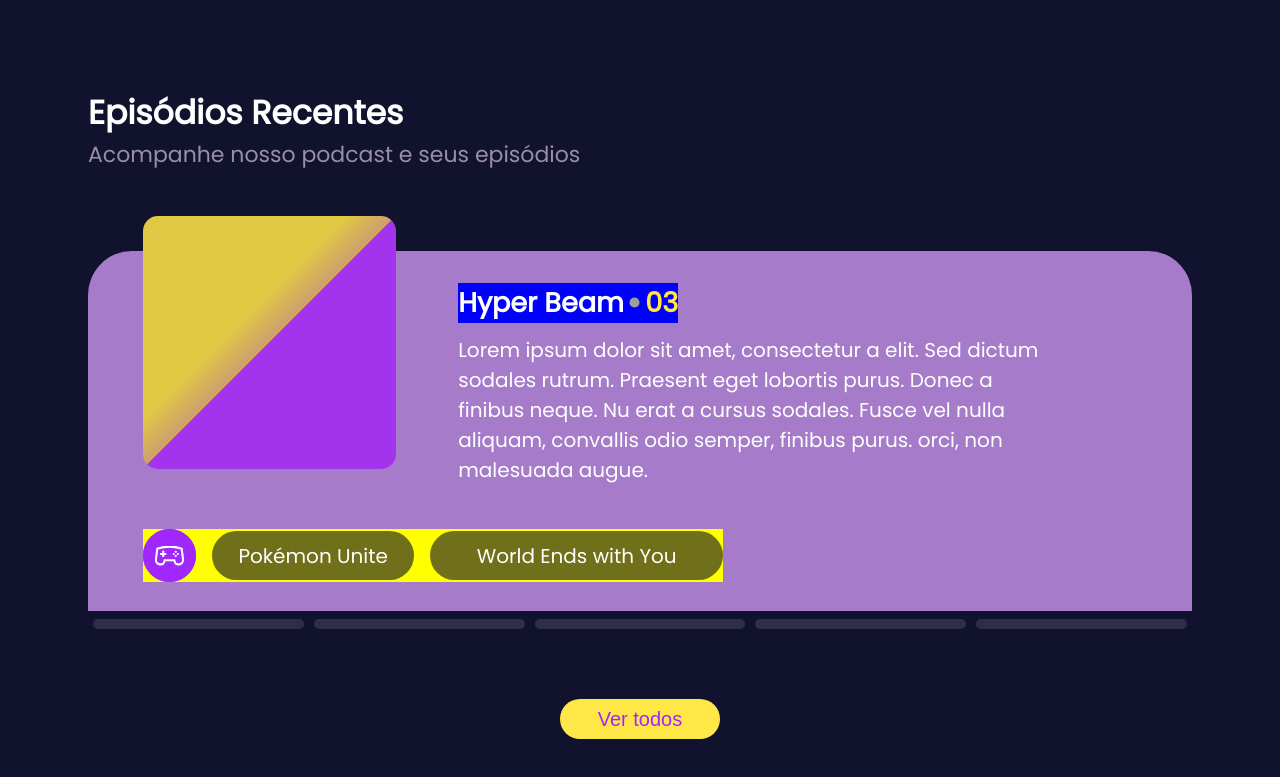
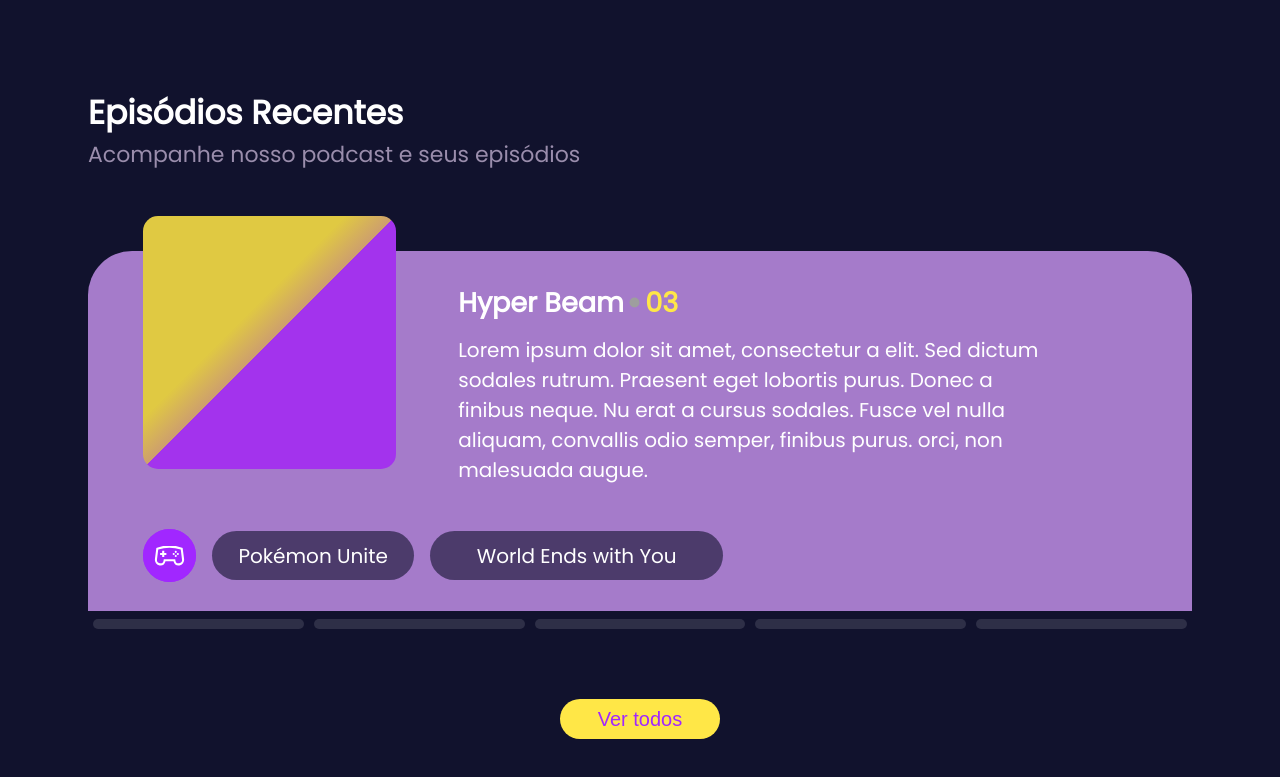
Before and after one commit to lucas-wyllame/hyper-beam, a Next.js app: page / in a window 1280 px wide. Shown: the part 1315-2092 px from the top of the page. Built offline with nearby package versions, Linux system fonts and the light colour scheme.

Commit message:
comment backgrounds base

```diff
--- a/src/components/LastEpisodes/styles.js
+++ b/src/components/LastEpisodes/styles.js
@@ -133,7 +133,7 @@ export const TextsDivEp = styled.div`
 export const IconAndButtons = styled.div`
   width: 100%;
   height: ${(props) => props.height};
-  background: yellow;
+  /* background: yellow; */
   margin-left: 0;
   margin-bottom: 0;
   display: flex;
--- a/src/styles/globalStyles.js
+++ b/src/styles/globalStyles.js
@@ -72,7 +72,7 @@ export const TitleInside = styled.div`
   display: flex;
   align-items: center;
   justify-content: space-between;
-  background: blue;
+  /* background: blue; */
   span {
     color: #ffe747;
     font-size: 2.5rem;
```
